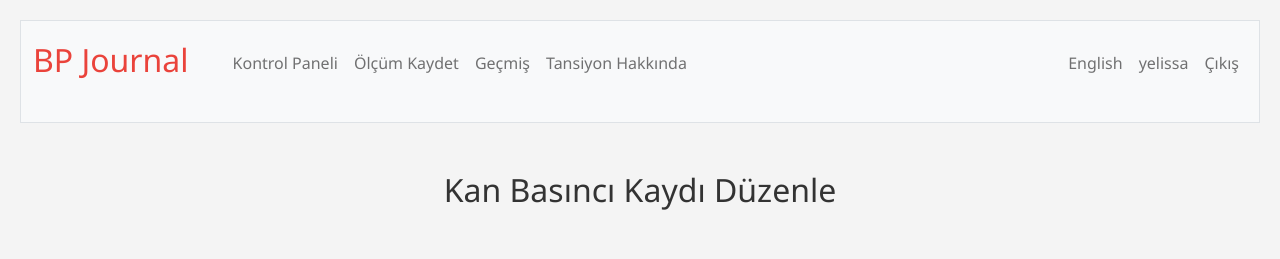
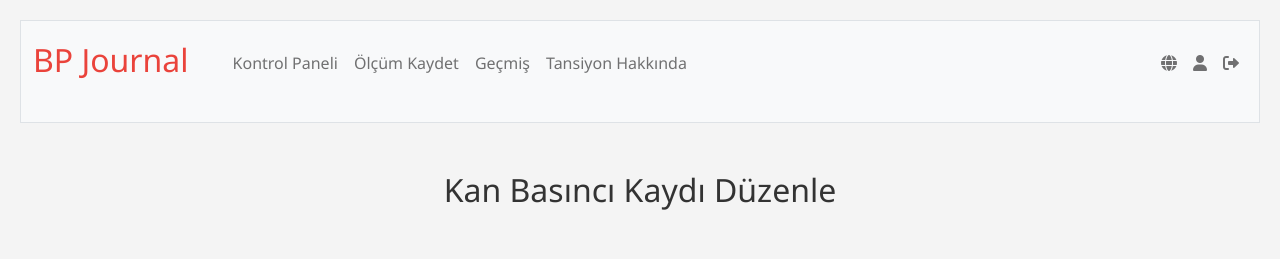
Before and after one commit to Belifon/bp-journal, a Flask app: page /edit/1 in a window 1280 px wide. Shown: the top 259 px of the page. Run offline with Flask 3, Linux system fonts and the light colour scheme; a user stored in the database is signed in; some libraries are stand-ins or nearby versions.

Commit message:
Changed nav bar links to icons

```diff
--- a/templates/layout.html
+++ b/templates/layout.html
@@ -14,6 +14,7 @@
         <!-- icon & style sheet-->
         <link href="/static/iconn.png" rel="icon">
         <link href="/static/styles.css" rel="stylesheet">
+        <link rel="stylesheet" href="https://cdnjs.cloudflare.com/ajax/libs/font-awesome/6.0.0-beta3/css/all.min.css">
 
         <title>{{ layout_data.navbarBrand }} {% block title %}{% endblock %}</title>
 
@@ -38,15 +39,11 @@
                         <ul class="navbar-nav ms-auto mt-2" id="navProfileLogOutLinks">
                             <li class="nav-item">
                                 <a class="nav-link" href="/toggle_language" class="nav-link">
-                                    {% if session.get('language', 'tr') == 'tr' %}
-                                    English
-                                    {% else %}
-                                    Türkçe
-                                    {% endif %}
+                                    <i class="fas fa-globe"></i>
                                 </a>
                             </li>
-                            <li class="nav-item"><a class="nav-link" href="/profile">{{ username }}</a></li>
-                            <li class="nav-item"><a class="nav-link" href="/logout">{{ layout_data.logOut }}</a></li>
+                            <li class="nav-item"><a class="nav-link" href="/profile"><i class="fas fa-user"></i></a></li>
+                            <li class="nav-item"><a class="nav-link" href="/logout"><i class="fas fa-sign-out-alt"></i></a></li>
                         </ul>
                         {% else %}
                         <ul class="navbar-nav ms-auto mt-2" id="navRegisterLogInLinks">
```
Also changed, not shown: 1 other file.
